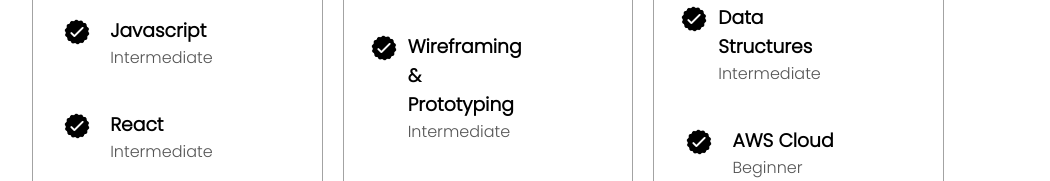
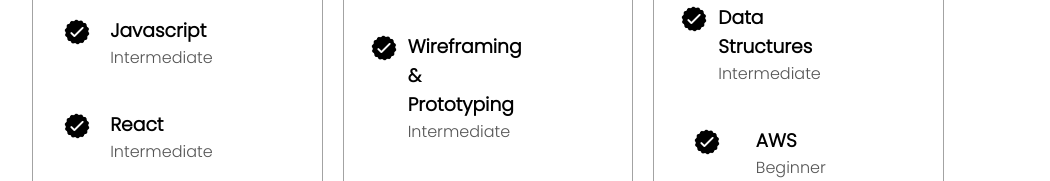
Before and after one commit to Kanishka-Sikarwar/My-Portfolio, a plain HTML site: page index.html in a window 1280 px wide. Shown: the part 2140-2321 px from the top of the page, without its empty margins (176-1226 px from the left). Drawn offline with Linux system fonts and the light colour scheme.

```diff
--- a/index.html
+++ b/index.html
@@ -271,7 +271,7 @@
                   class="icon"
                 />
                 <div>
-                  <h3>AWS Cloud</h3>
+                  <h3>AWS</h3>
                   <p>Beginner</p>
                 </div>
               </article>
```
Also changed, not shown: 1 other file.
